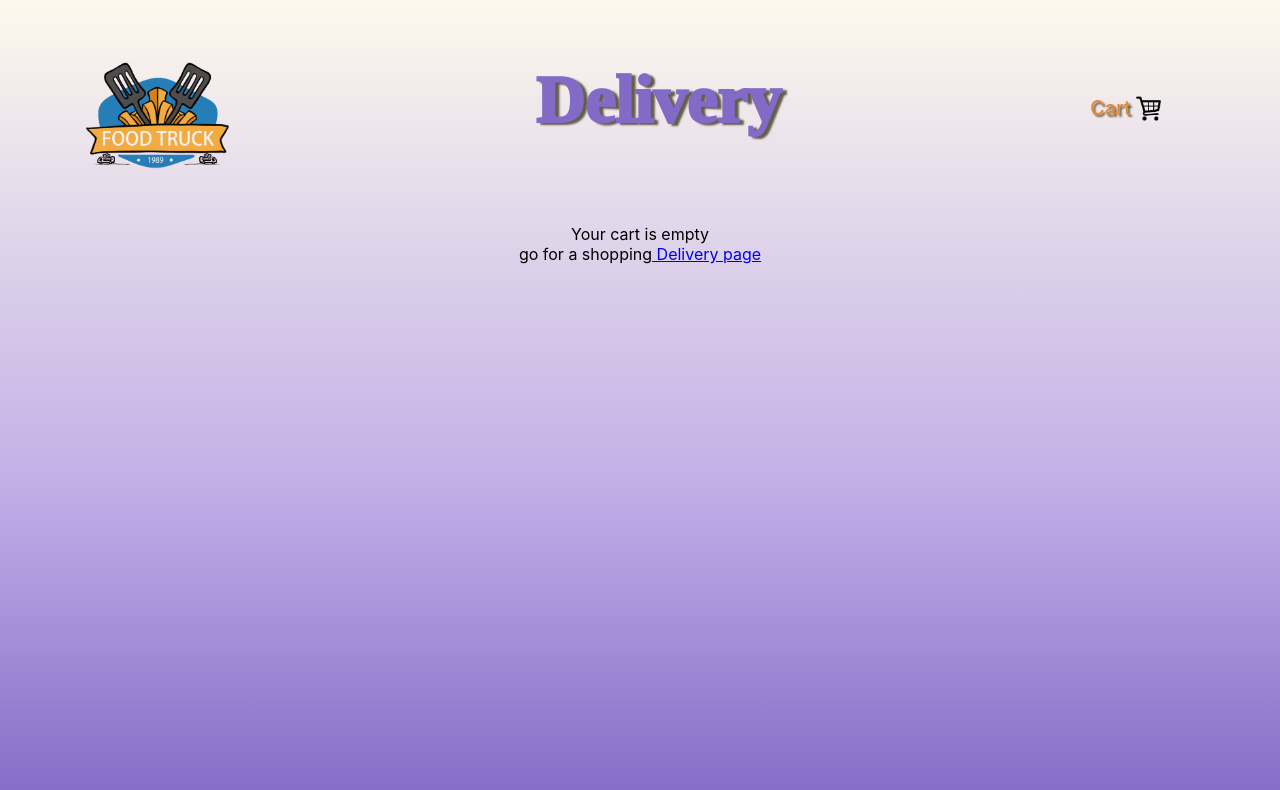
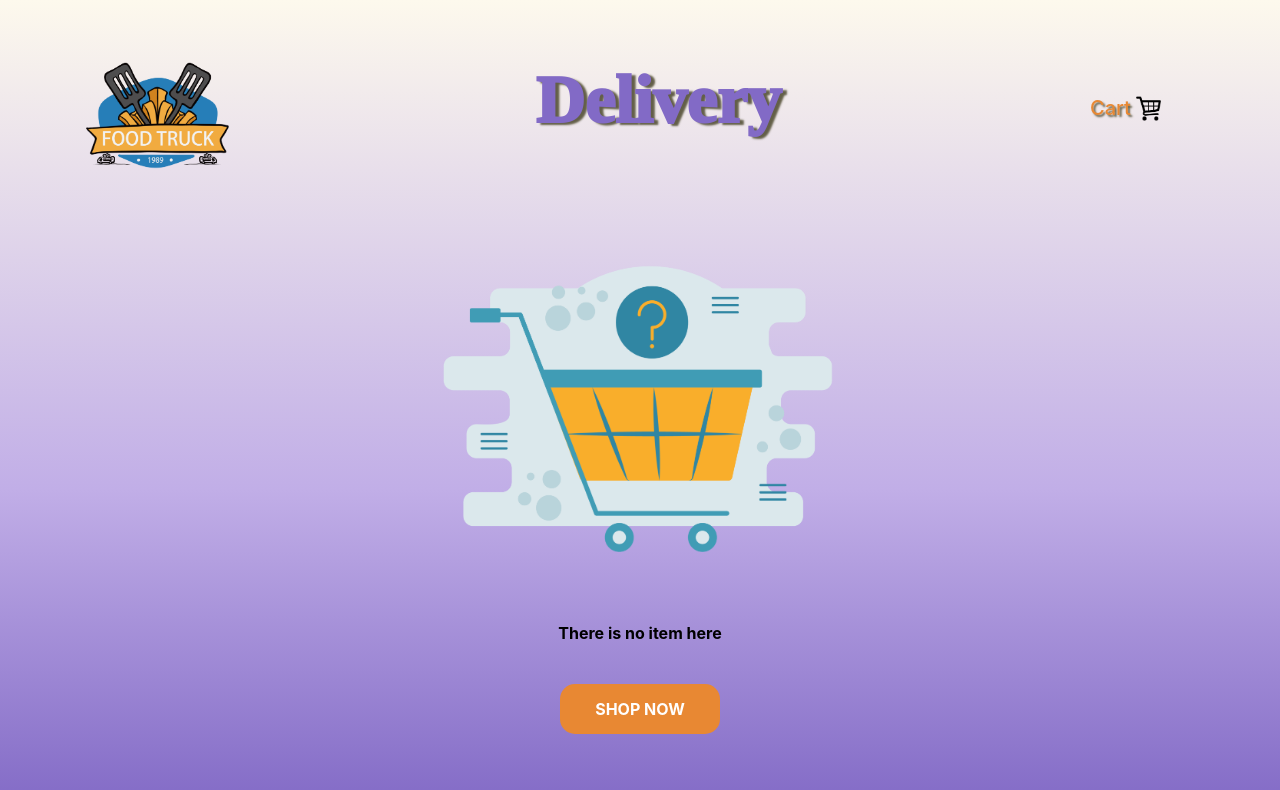
Before and after one commit to IrynaMel/delivery, a React (Create React App) app: page /delivery/cart in a window 1280 px wide. Shown: the top 790 px of the page. Built offline with nearby package versions, Linux system fonts and the light colour scheme.

Commit message:
add empty cart

```diff
--- /dev/null
+++ b/src/components/EmptyCart/EmptyCart.js
@@ -0,0 +1,13 @@
+import { Div, Button } from './EmptyCart.styled';
+
+import cart from '../../images/emptyCart.png';
+
+export const EmptyCart = () => {
+  return (
+    <Div>
+      <img src={cart} alt="empty cart" width="500" />
+      <h4>There is no item here</h4>
+      <Button to="/delivery/home"> SHOP NOW</Button>
+    </Div>
+  );
+};
--- /dev/null
+++ b/src/components/EmptyCart/EmptyCart.styled.js
@@ -0,0 +1,24 @@
+import styled from '@emotion/styled';
+
+import { Link } from 'react-router-dom';
+
+export const Div = styled.div`
+  display: flex;
+  flex-direction: column;
+  justify-content: center;
+  align-items: center;
+`;
+
+export const Button = styled(Link)`
+  display: flex;
+  justify-content: center;
+  align-items: center;
+  margin-top: 20px;
+  width: 160px;
+  height: 50px;
+  border-radius: 15px;
+  background-color: #e88833;
+  font-weight: 700;
+  text-decoration: none;
+  color: white;
+`;
--- a/src/views/cartView.js
+++ b/src/views/cartView.js
@@ -2,6 +2,7 @@ import { useSelector } from 'react-redux';
 // import { useDispatch } from 'react-redux';
 
 import Cart from '../components/Cart/Cart';
+import { EmptyCart } from 'components/EmptyCart/EmptyCart';
 import { Link } from 'react-router-dom';
 
 import { ToastContainer } from 'react-toastify';
@@ -14,11 +15,12 @@ const CartView = () => {
     <>
       <ToastContainer />
       {products.length === 0 ? (
-        <p style={{ textAlign: 'center' }}>
-          Your cart is empty <br /> go for a shopping
-          <Link to="/delivery/home"> Delivery page</Link>
-        </p>
+        <EmptyCart />
       ) : (
+        // <p style={{ textAlign: 'center' }}>
+        //   Your cart is empty <br /> go for a shopping
+        //   <Link to="/delivery/home"> Delivery page</Link>
+        // </p>
         <Cart
         // onOrder={onOrder}
         // state={state}
```
Also changed, not shown: src/images/emptyCart.png (added), 1 other file (tests, documents, lock files or other folders).
